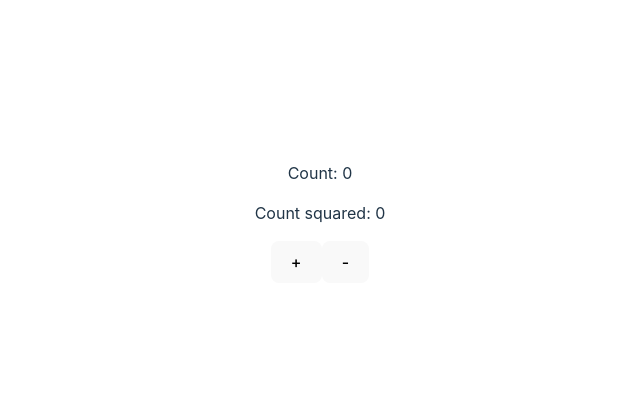
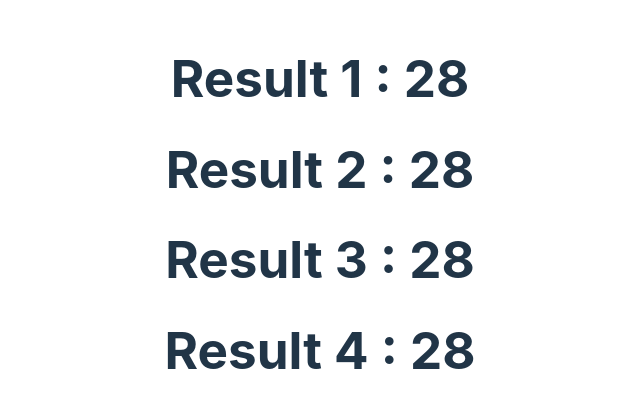
Before and after one commit to roshannoonoottil/React-Redux-workouts, a React (Vite) app in the folder workouts/: page / in a window 1280 px wide. Shown: the part 186-594 px from the top of the page, without its empty margins (320-960 px from the left). Built offline with nearby package versions, Linux system fonts and the light colour scheme.

Commit message:
Parent To Child Data Passing

```diff
--- a/workouts/src/App.jsx
+++ b/workouts/src/App.jsx
@@ -3,12 +3,13 @@ import UseState from './Components/UseState'
 import UseEffect from './Components/UseEffect'
 import UseCallback from './Components/UseCallback'
 import UseMemo from './Components/UseMemo'
+import Demo from './Components/ParentToChiildDataPassing/Demo'
 
 function App() {
 
   return (
     <>
-      <UseMemo/>
+      <Demo/>
     </>
   )
 }
--- /dev/null
+++ b/workouts/src/Components/ParentToChiildDataPassing/Demo.jsx
@@ -0,0 +1,14 @@
+import React from 'react'
+import Demo1 from './Demo1'
+
+function Demo() {
+  let age = 28
+  return (
+    <div>
+      <h1>Result 1 : {age}</h1>
+      <Demo1 age={age}/>
+    </div>
+  )
+}
+
+export default Demo
--- /dev/null
+++ b/workouts/src/Components/ParentToChiildDataPassing/Demo1.jsx
@@ -0,0 +1,13 @@
+import React from 'react'
+import Demo2 from './Demo2'
+
+function Demo1(props) {
+  return (
+    <div>
+      <h1>Result 2 : {props.age}</h1>
+      <Demo2 res={props.age}/>
+    </div>
+  )
+}
+
+export default Demo1
--- /dev/null
+++ b/workouts/src/Components/ParentToChiildDataPassing/Demo2.jsx
@@ -0,0 +1,13 @@
+import React from 'react'
+import Demo3 from './Demo3'
+
+function Demo2(props) {
+  return (
+    <div>
+      <h1>Result 3 : {props.res}</h1>
+      <Demo3 val={props.res}/>
+    </div>
+  )
+}
+
+export default Demo2
--- /dev/null
+++ b/workouts/src/Components/ParentToChiildDataPassing/Demo3.jsx
@@ -0,0 +1,11 @@
+import React from 'react'
+
+function Demo3(props) {
+  return (
+    <div>
+      <h1>Result 4 : {props.val}</h1>
+    </div>
+  )
+}
+
+export default Demo3
```
